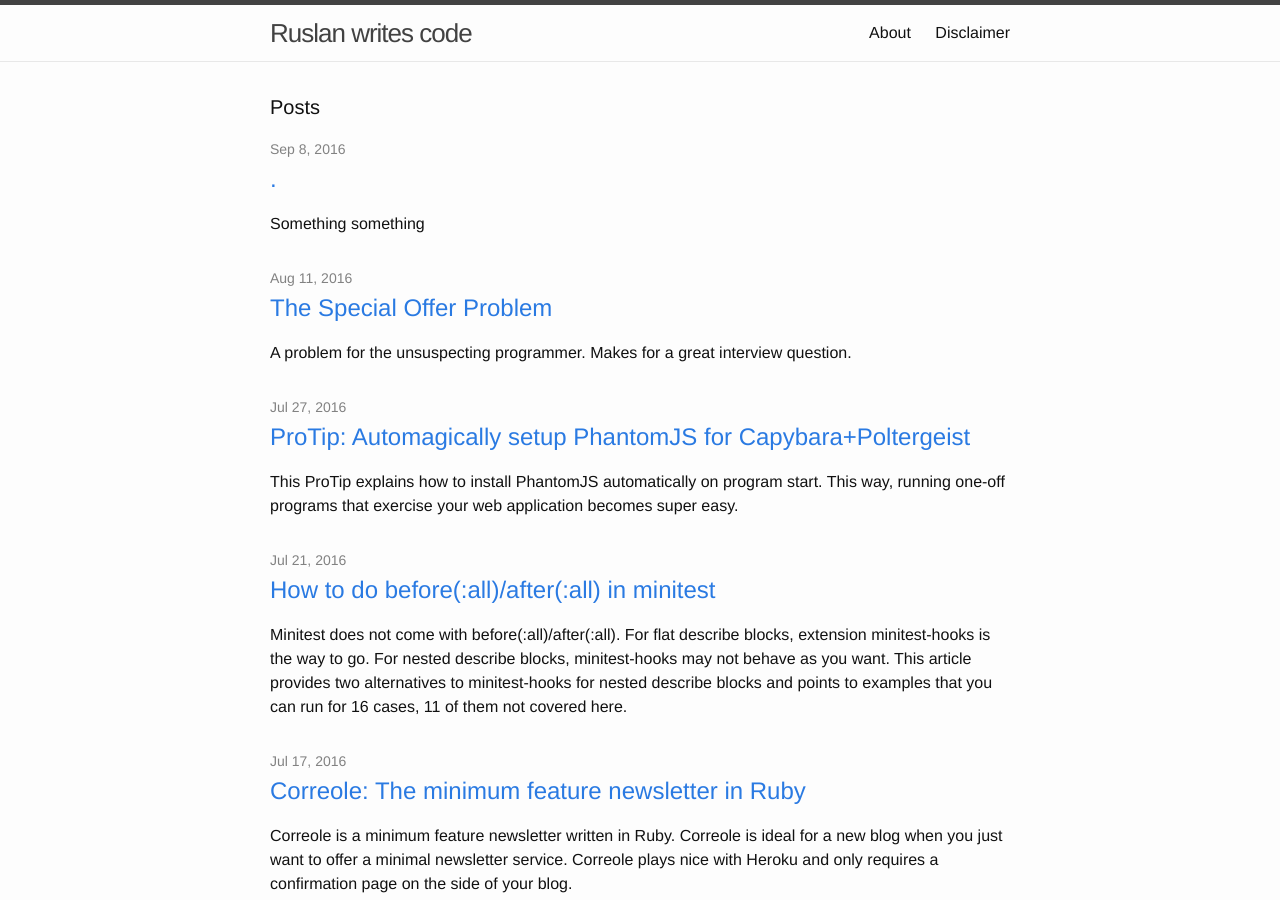
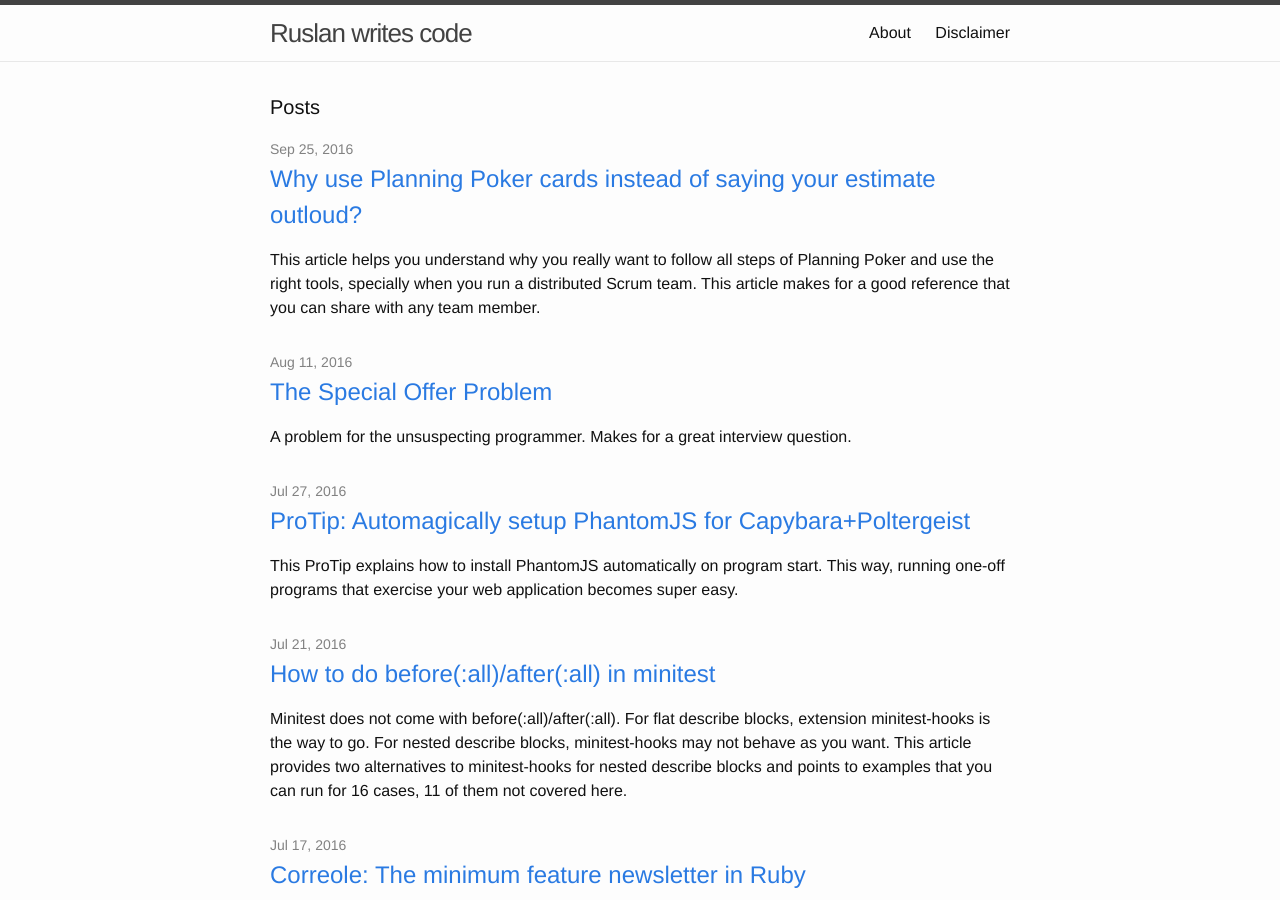
Before and after one commit to mrrusof/mrrusof.github.io, a Jekyll site: the page built from index.html, in a window 1280 px wide and 900 px high. Built offline with Jekyll 4.4.1, drawn with Linux system fonts in a browser that asks for light colours.

Commit message:
WIP Write "Planning Poker Is Not a Game".

```diff
--- a/_posts/2016-09-09-planning-poker-is-not-a-game.markdown
+++ b/_posts/2016-09-09-do-not-estimate-outloud.markdown
@@ -1,11 +1,14 @@
 ---
 layout: post
-title: .
-#title: 'Why use planning poker instead of saying your
-#estimate outloud?'
-date: 2016-09-08
+title: 'Why use Planning Poker cards instead of saying your
+estimate outloud?'
+date: 2016-09-25
 author: Ruslan Ledesma-Garza
-summary: Something something
+summary: 'This article helps you understand why you really want to
+follow all steps of Planning
+Poker and use the right tools, specially when you run a
+distributed Scrum team. This article makes for a good reference that
+you can share with any team member.'
 ---
 
 <!--
@@ -47,6 +50,11 @@
 # Post
 -->
 
+Having experienced good and bad Scrum practices, I would like to
+help you understand why you really want to follow [all steps of Planning
+Poker](#planning-poker) and use the right tools, specially when you run a
+distributed Scrum team.
+
 When you estimate user stories for a Scrum sprint, you want to
 estimate as accurately as possible given the information you have.
 Inaccurate estimates are a problem because they may cause
@@ -54,26 +62,29 @@
 work than you expected (which is bad for you).
 
 When you choose to just say your estimate outloud after discussing a
-story instead of following [all steps of planning
-poker](#planning-poker) **TODO: convert to footnote**, your estimates may be inaccurate for at least
-two reasons.
-Let me explain these reasons and why I believe you are better off
-estimating by planning poker.
+story instead of following all steps of Planning Poker, your estimates
+may be inaccurate for at least two reasons.
+The two reasons affect you even more when you run a distributed
+Scrum team.
+Let me explain the reasons and why I believe you are better off
+estimating by Planning Poker.
 
 
 # Reason 1: Team members may be biased
 
-Team members may be biased towards a particular estimate because when
-you say your estimate outloud, either
-_anchoring bias_ or _peer pressure_ may happen.
-**TODO: the problem is that the first estimate may not be accurate.**
+Team members may be biased away from an accurate estimate because when
+you say your estimate outloud, at least
+**anchoring bias** or **peer pressure** may happen.
+When either happens, you take into account information
+that is irrelevant to your estimate and thus produce an inaccurate
+estimate.
 Anchoring bias and peer pressure are phenomena that are very difficult
 to overcome once they happen.
 
 Anchoring bias happens when you learn the estimate of another team
-member **before** you select your own estimate.
-Anchoring bias consists in that you select a similar estimate to the
-estimate that you just learned.
+member before you select your own estimate.
+Anchoring bias consists in that you select an estimate that is similar
+to the estimate that you just learned.
 <!--
 There are several explanations of the mental process that produces
 anchoring bias, for example **TODO: footnote**.
@@ -184,8 +194,9 @@
 -->
 
 _Experiment 2. Anchoring happens even if you try compensate._
-[Wilson, Houston, and Etling](#wilson) also ran the following experiment (_Study
-5_ in their report).
+[Wilson, Houston, and Etling](#wilson) applied the following
+experiment (_Study 5_ in their report) also to a number of psychology
+students.
 They found that anchoring is very difficult to counter even when you
 are warned that anchoring will happen.
 The experiment compared two conditions.
@@ -353,21 +364,21 @@
 Conclusion: Robots do not create peer pressure.
 -->
 
-Peer pressure consists in that the estimates that other members
-announce are very similar or the same.
+Peer pressure consists in that the majority of estimates that other
+members announce are the same.
 Peer pressure is difficult to overcome because even when you have
 reason to stick to a particular estimate, you may still choose the
-estimate that everyone else announced.
+estimate that the majority announced.
 Consider the following experiment.
 
 _Experiment 4. Peer pressure can be more powerful than facts._
-The experiment is by [Solomon Asch](#solomon) (_Experiment I_ in
+The experiment is by [Solomon Asch](#asch) (_Experiment I_ in
 his report).
 He found that for a clear matter of fact, people under peer pressure
 give inaccurate estimates way more often than when they are not under
-pressure.
-He also found that under pressure, the majority of people will
-eventually give you an innacurate estimate.
+peer pressure.
+He also found that under peer pressure, the majority of people will
+eventually give you an inaccurate estimate.
 The experiment is the following.
 The experiment happened in a classroom.
 Each run of the experiment consisted of 18 trials.
@@ -392,22 +403,27 @@
 announce their estimates publicly.
 The experimental results are the following.
 Without peer pressure, subjects estimated correctly 99% of the critical
-trials and thus Solomon concludes that the differences between the
+trials and thus Asch concludes that the differences between the
 standard line and the rest were clearly distinguishable.
 Under peer pressure, estimates were correct 63% of the time and for
-this reason Solomon concludes that peer pressure has a significant
+this reason Asch concludes that peer pressure has a significant
 effect on estimates.
 Without peer pressure, 5% of subjects gave some incorrect estimate.
 Under peer pressure, 76% of subjects gave some incorrect estimate.
 Thus, a given person that is under pressure will probably give you a
 bad estimate at some point.
 
-Planning poker rules out anchoring bias by requiring that each team
-member **privately** selects their estimate and that all estimates are
-revealed **simultaneously**.
+You are better off estimating with Planning Poker
+because Planning Poker rules out anchoring bias and peer pressure.
+The reason is that Planning Poker requires that each team member
+**privately** selects their estimate ([step 3](#planning-poker)) and that all
+estimates are revealed **simultaneously** ([step 4](#planning-poker)).
+This way team members do not know the estimate of any of the other
+members when estimating.
 
 <!--
-Does planning poker rule out anchoring bias only in the first round?
+Does Planning Poker rule out anchoring bias only in the first round?
+Does planning
 
 Is it a problem that people know everyone's estimates after the first
 round?
@@ -415,18 +431,78 @@
 Is confluence towards estimate of experienced members anchoring bias?
 -->
 
+If you are not sure that there is a point in hidding estimates
+after the first estimation round, consider the way I see the
+situation.
+Once the team discusses the estimates they chose for a story
+(in [step 6](#planning-poker)), that discussion and the estimates they chose
+become **relevant** information for the second round (when they
+go back to [step 3](#planning-poker)).
+The same is not true for the estimates that will be produced in the
+second round.
+The estimates produced in the second round are irrelevant because they
+correspond to somebody else's appreciation of the story.
+Thus, Planning Poker rules out anchoring bias and peer
+pressure in all estimation rounds.
+
+
 # Reason 2: Team members may not really understand the story
 
-I agree with
+When team members say their estimates outloud, you can pick one of the
+previous estimates to try to get away with not justifying your choice.
+Trying to get away with not justifying your choice is unacceptable
+even if the reason is that you are trying to avoid being embarrassed
+because you do not really understand the story.
+
+In my experience this happens to team members that understand
+stories when applying Planning Poker.
+I believe that there are two ways of explaining why these team members
+understand better by Planning Poker.
+
+_Explanation 1._ One explanation is that without estimates to copy,
+the next best thing team members can do to avoid embarrassment is to
+actually understand the story.
+
+_Explanation 2._ The other explanation is that Planning Poker makes
+you responsible for your estimate.
+The reason is that Planning Poker substitutes the impression that
+estimating is a group activity with the impression that estimating is
+an individual activity.
+You are motivated because taking responsibility for your work is
+rewarding for you.
+
+I like the Explanation 2 better and I think that that is the way you
+should be looking at why you are better off estimating by Planning
+Poker.
+I agree with [Rubin](#rubin) when he says that the majority of the
+value of Planning Poker is the discussion and better understanding of
+user stories that Planning Poker fosters.
 
 
-# Try this when you don't have planning poker cards
+# Team members should use cards or a special app
+
+When you estimate, you should be really using Planning Poker cards.
+If you do not have cards, try using a mobile app.
+If you do not have phones, give everyone pen and paper and tell them
+to write their estimates there.
+
+When you are running a distributed team, do not just write your
+estimates in a chat one after the other.
+Ask people to use a dedicated tool, like
+[PlanITPoker](http://www.planitpoker.com/) or my own
+[spoker-master](https://spoker-master.herokuapp.com/).
+
+Really, there is no excuse for saying your estimates outloud.
 
 
-# <a name="planning-poker"></a>Appendix: What is Planning Poker?
+{% include subscribe.html %}
+{% include share.html %}
+
+
+# <a name="planning-poker"></a>Appendix: The Planning Poker Method
 
 [Kenny Rubin](#rubin) explains in his book _Essential Scrum: A
-practical guide to the most popular agile process_ that planning poker consists of the following
+practical guide to the most popular agile process_ that Planning Poker consists of the following
 steps.
 
 1. The product owner selects a user story to be estimated and reads
@@ -468,6 +544,14 @@
   </dt>
   <dd>
     Rubin, K. S. (2012). Essential Scrum: A practical guide to the most popular agile process (pp. 129-133). Upper Saddle River, NJ: Addison-Wesley.
+  </dd>
+  <dt id="asch">
+    Asch
+  </dt>
+  <dd>
+    Asch, S. E. (1956). <a href="http://innovationfootprints.com/wp-content/uploads/2015/06/minority-v.-majority-asch1956.pdf">Studies of independence and conformity: I. A
+    minority of one against a unanimous majority.</a> Psychological
+    Monographs: General and Applied, 70(9), 1-12. doi:10.1037/h0093718
   </dd>
   <dt id="wilson">
     Wilson et al.
```
Also changed, not shown: other parts of _posts/2016-09-09-do-not-estimate-outloud.markdown (+6 -7 lines), 1 other file.
